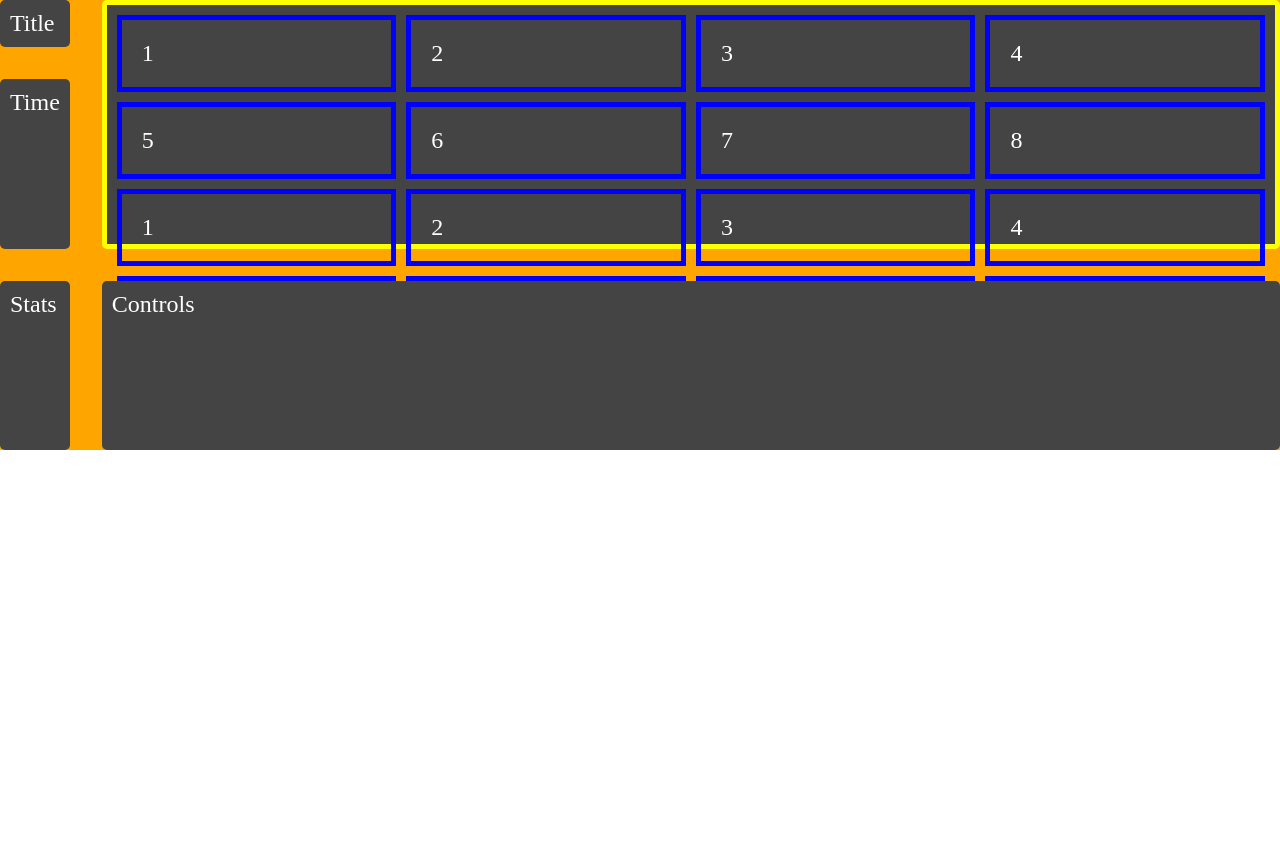
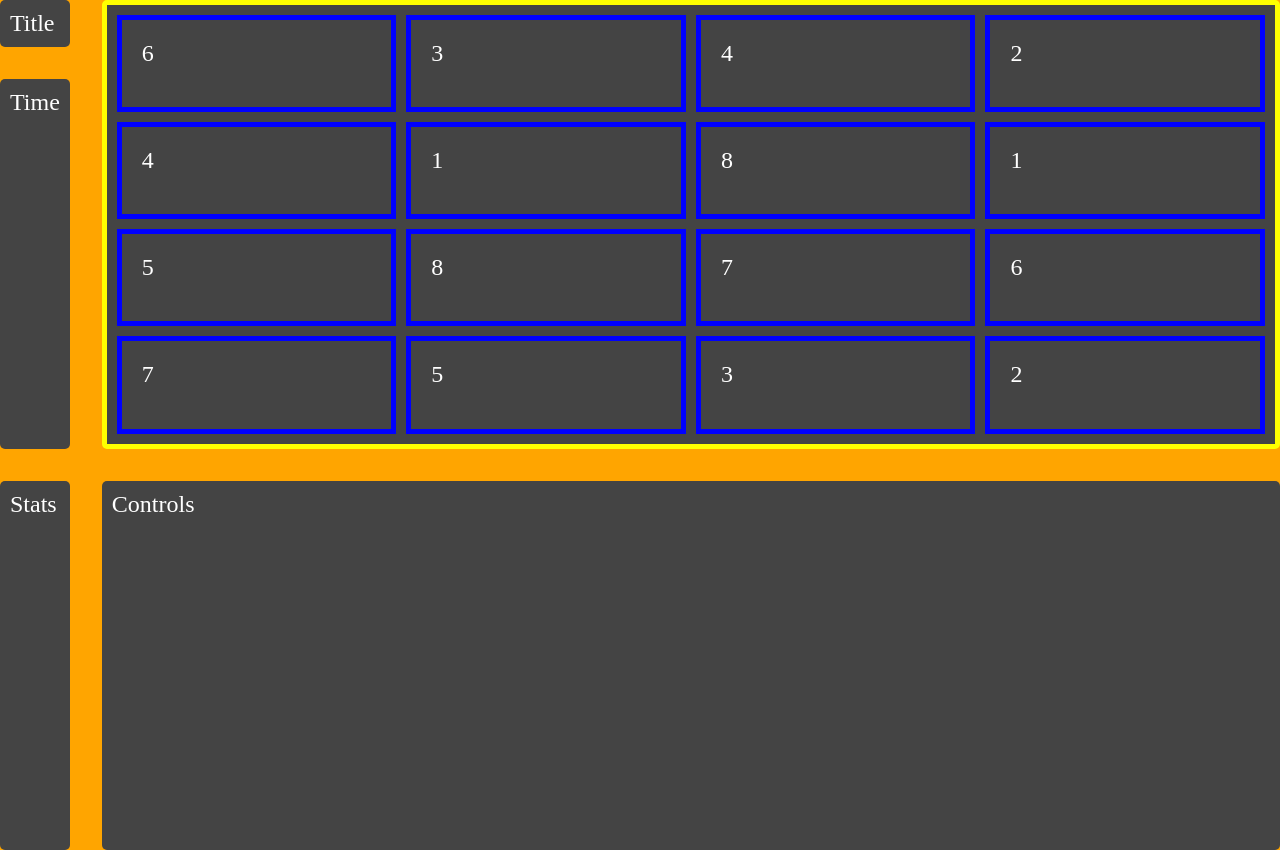
Before and after one commit to pazcm/memory-game, a plain HTML site: page index.html in a window 1280 px wide. Both pictures are taken after a click on the button "Play!". Before the commit the page ends 800 px from the top, so only its background shows below. Drawn offline with Linux system fonts and the light colour scheme.

Commit message:
update js refactoring code

```diff
--- a/assets/css/style.css
+++ b/assets/css/style.css
@@ -12,7 +12,7 @@ body {
   display: none;
   grid-gap: 2em;
   width: 100%;
-  height: 450px;
+  height: 850px;
   background-color: orange;
   color: #444;
 
--- a/assets/js/script.js
+++ b/assets/js/script.js
@@ -2,28 +2,37 @@ var cards = [1, 2, 3, 4, 5, 6, 7, 8];
 
 var game = document.getElementById('game');
 var board = document.createElement('div');
+console.log(board);
 var startButton = document.getElementById('start');
 var displayGame = game.style.display;
 
 var allCards = cards.concat(cards);
-
+// console.log('allCards is --> ', allCards);
+// console.log('cards is --> ', cards);
 
 board.setAttribute('id', 'board');
 board.setAttribute('class', 'box board');
 game.insertBefore(board, game.children[3]);
 
-allCards.forEach(item => {
+for(var i=0; i < allCards.length; i++) {
+    // console.log('i is', i);
     var card = document.createElement('div');
+    // console.log(card);
     card.classList.add('card');
-  card.style.border = "thick solid blue";
+    card.style.border = 'thick solid blue';
     board.appendChild(card);
-});
-
+}
 
 startButton.onclick = function(){
       game.style.display ='grid';
       startButton.remove();
+      // shuffle cards
+      allCards.sort(function() { return 0.5 - Math.random() });
       [].forEach.call( document.getElementsByClassName( 'card' ), function ( card, i ) {
             card.textContent = allCards[i];
         });
 }
+
+
+// click play --> Show board (cards flip over) + start count down
+// after 5'' show cards back over + start time for playing 50''
--- a/index.html
+++ b/index.html
@@ -10,9 +10,7 @@
   <div id="play">
 
   <!-- display start button -->
-  <button onclick="play()" id="start">
-    Play!
-  </button>
+  <button id="start">Play!</button>
 
 
   <!-- display game grid layout -->
```
Lines whose indentation alone changed are shown as unchanged.
